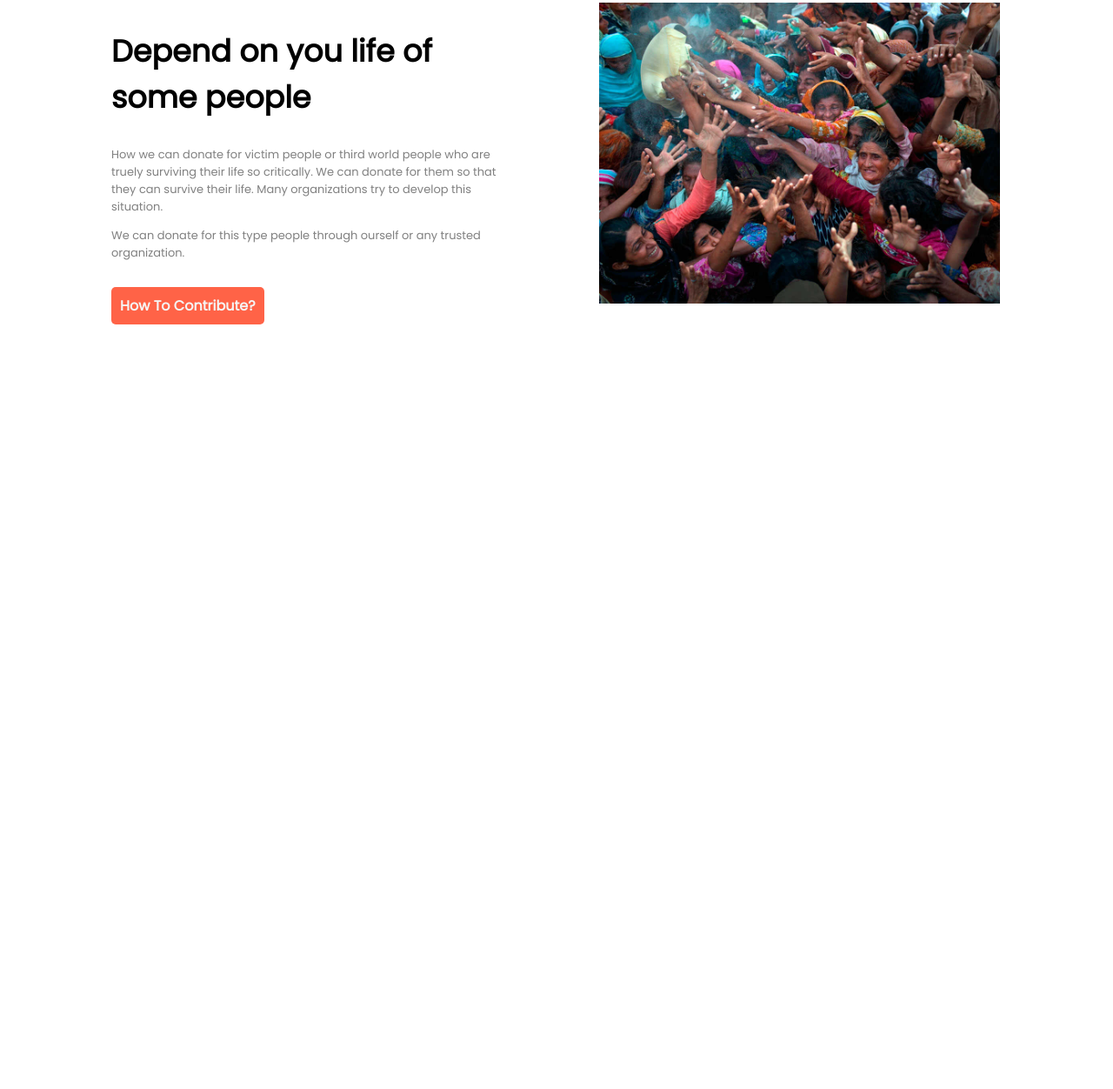
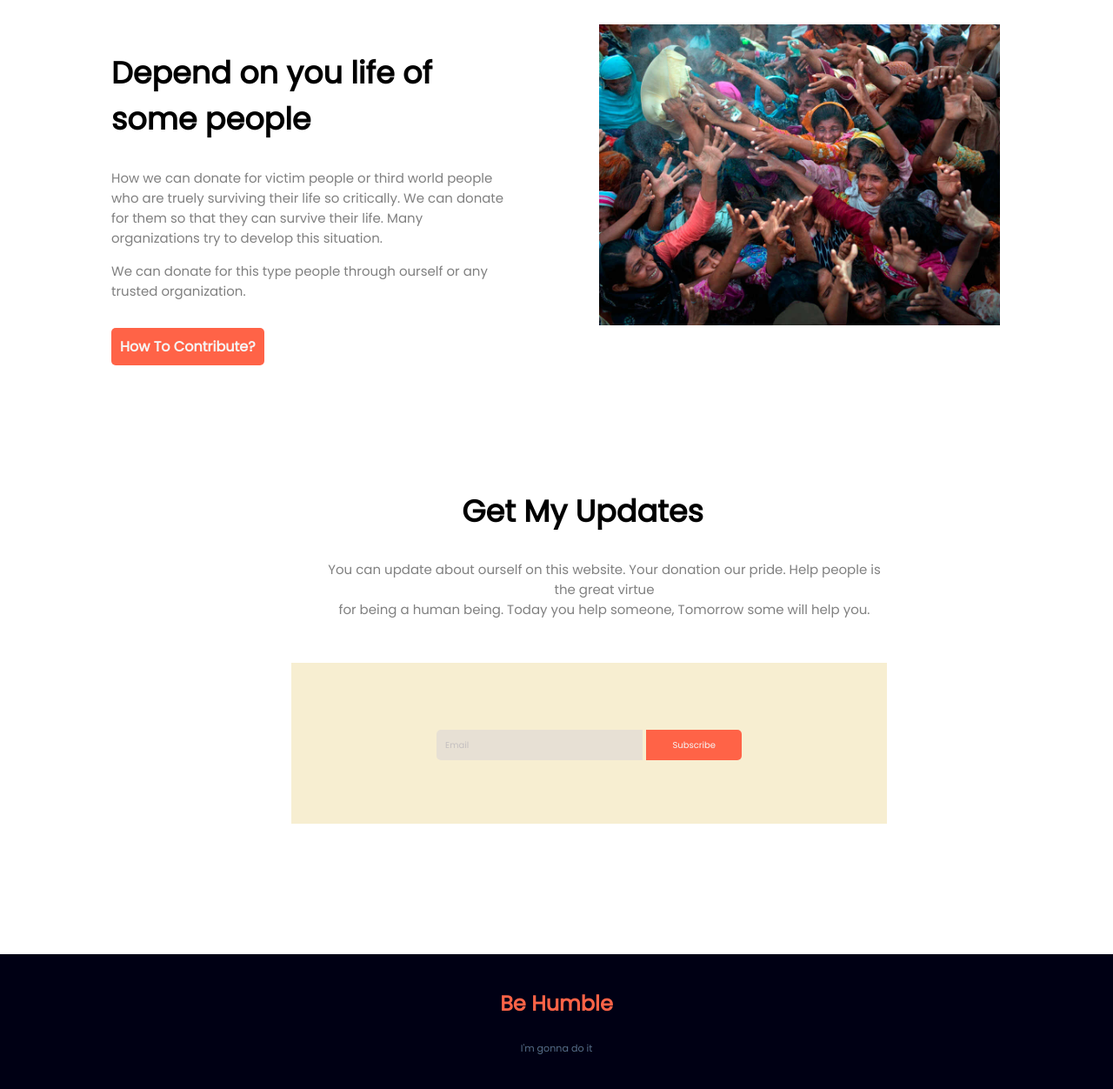
Before and after one commit to sakibahmed567567/first_assignment_donation, a plain HTML site: page index.html in a window 1280 px wide. Shown: the part 1730-2982 px from the top of the page at 87% size. Before the commit the page ends 2314 px from the top, so only its background shows below. Drawn offline with Linux system fonts and the light colour scheme; a web font is replaced by a local one.

Commit message:
finally done

```diff
--- a/index.html
+++ b/index.html
@@ -58,7 +58,7 @@
         <div>
             <p class="paragraph-text other-amount">Other Amount (Taka)
                 <hr>
-            </p>
+            </p><br>
             <a class="donate-now" href="">Donate Now</a>
         </div>
     </section>
@@ -98,18 +98,40 @@
     <section class="bonus-section1">
         <div class="bonus-section1-width">
             <h1 class="header4">Depend on you life of some people</h1>
-            <p class="paragraph-text2">How we can donate for victim people or third world people who are truely
+            <p class="paragraph-text3">How we can donate for victim people or third world people who are truely
                 surviving their life so
                 critically. We can donate for them so that they can survive their life. Many organizations try to
                 develop this situation.</p>
-            <p class="paragraph-text2">We can donate for this type people through ourself or any trusted organization.
+            <p class="paragraph-text3">We can donate for this type people through ourself or any trusted organization.
             </p><br>
             <a class="contribute-button" href="">How To Contribute?</a>
         </div>
         <div class="bonus-section1-width">
             <img src="images/donation6.jpg" alt="">
         </div>
+    </section>
+    <section class="bonus-section2">
+        <div>
+            <h1 class="header4">Get My Updates</h1>
+            <p class="paragraph-text paragraph-text-edit">You can update about ourself on this website. Your donation
+                our pride. Help
+                people is the great virtue <br> for being a human being. Today you help someone, Tomorrow some will help
+                you.
+            </p>
+            <div class="button-style">
+                <a class="email-button" href="">Email</a>
+                <a class="subscribe-button" href="">Subscribe</a>
+            </div>
 
+        </div>
+
+    </section>
+    <section>
+        <footer>
+            <h2>Be Humble</h2>
+            <p class="last-paragraph"> <small> <small>I'm gonna do it</small></small>
+            </p>
+        </footer>
     </section>
 </body>
 
--- a/style.css
+++ b/style.css
@@ -167,7 +167,7 @@ hr {
 .bonus-section1 {
     display: flex;
     padding-left: 10%;
-    margin-bottom: 220px;
+    margin-bottom: 150px;
 }
 
 .bonus-section1-width img {
@@ -184,6 +184,12 @@ hr {
     font-size: 35px;
 }
 
+.paragraph-text3 {
+    text-align: left;
+    color: grey;
+    font-size: 15px;
+}
+
 .contribute-button {
     text-align: center;
     text-decoration: none;
@@ -194,3 +200,58 @@ hr {
     font-weight: 800;
     padding: 10px;
 }
+
+.bonus-section2 {
+    margin-top: 120px;
+    text-align: center;
+    width: 700px;
+    margin-left: 320px;
+    margin-bottom: 150px;
+}
+
+.paragraph-text-edit {
+    margin-bottom: 50px;
+}
+
+.email-button {
+    text-align: center;
+    font-size: 10px;
+    text-decoration: none;
+    color: rgb(197, 192, 192);
+    background-color: rgba(222, 216, 216, 0.599);
+    border-color: rgba(222, 216, 216, 0.599);
+    border-top-left-radius: 5px;
+    border-bottom-left-radius: 5px;
+    font-weight: 400;
+    padding: 10px 200px 10px 10px;
+}
+
+.subscribe-button {
+    text-align: center;
+    font-size: 10px;
+    text-decoration: none;
+    color: whitesmoke;
+    background-color: tomato;
+    border-color: tomato;
+    border-top-right-radius: 5px;
+    border-bottom-right-radius: 5px;
+    font-weight: 400;
+    padding: 10px 30px 10px 30px;
+}
+
+.button-style {
+    background-color: rgba(245, 232, 193, 0.732);
+    padding: 80px;
+    margin-left: 15px;
+}
+
+footer {
+    text-align: center;
+    background-color: rgb(0, 0, 20);
+    color: tomato;
+    padding: 20px;
+}
+
+.last-paragraph {
+    color: rgb(86, 110, 137);
+}
```
